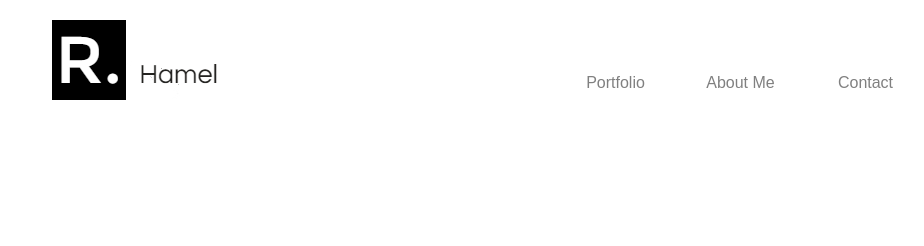
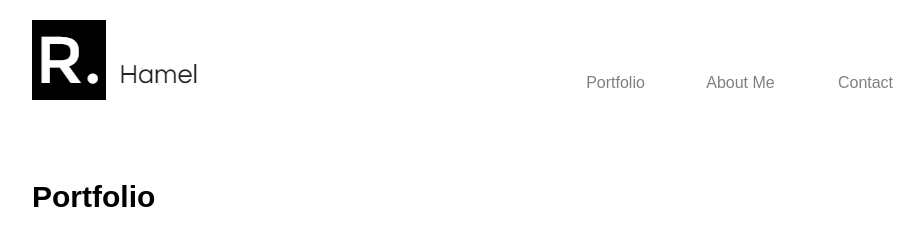
Before and after one commit to Seisachtheia/Portfolio, a website: page public/index.html in a window 1280 px wide. Shown: the whole page, without its empty margins (160-1084 px from the left). Drawn offline with Linux system fonts and the light colour scheme.

Commit message:
Population of main body content

```diff
--- a/private/css/style.scss
+++ b/private/css/style.scss
@@ -24,17 +24,13 @@ $color-2: white;
     position:fixed;
     height:120px;
     width:70%;
-    margin: 0 15% 0 15%;
-
+    top:0;
+    margin:0 15% 20px 15%;
 }
 
 .logo {
-    margin: 20px 0 0 20px;
+    margin: 20px 0 0 0;
     float:left;
-    ;
-
-
-
 }
 
 .headerItems {
@@ -55,7 +51,15 @@ $color-2: white;
             padding: 14px 16px;
             text-decoration: none;
             display:block;
+       }
 
+}
 
-       }
+.mainContainer {
+    width:70%;
+    margin: 180px 15% 0 15%;
+
+        h1 {
+            font-size:30px;
+        }
 }
--- a/public/index.html
+++ b/public/index.html
@@ -41,6 +41,13 @@
         </header>
 
         <section>
+
+            <div class="mainContainer">
+
+                <h1> Portfolio</h1>
+
+            </div>
+
         </section>
 
         <footer>
```
Also changed, not shown: public/css/style.css.
